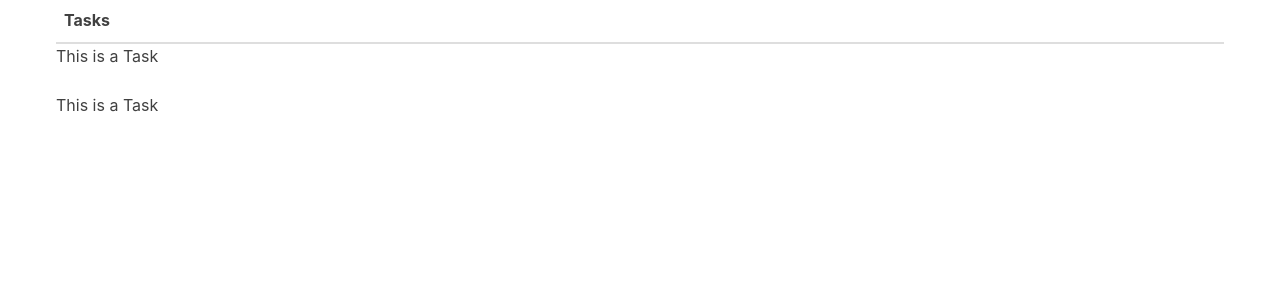
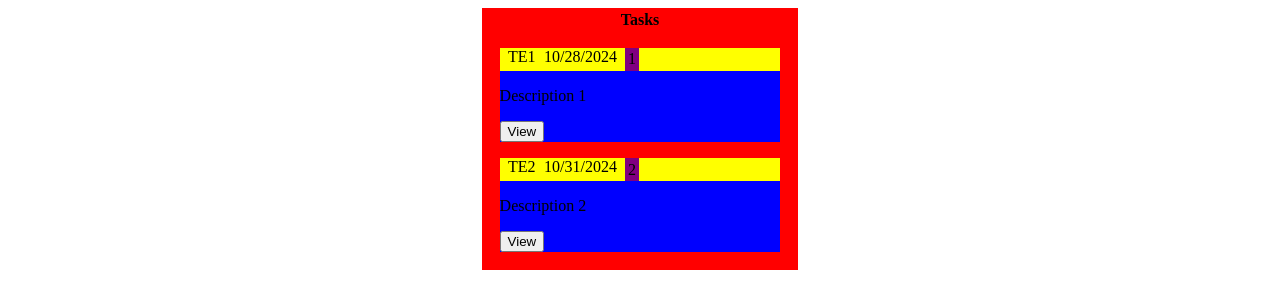
Before and after one commit to Ryan-Ficklin/Liftoff-Sirius, a React (Vite) app in the folder packages/react-frontend/: page / in a window 1280 px wide. Shown: the top 308 px of the page. Built offline with nearby package versions, Linux system fonts and the light colour scheme.

Commit message:
Worked on TaskTable

```diff
--- a/packages/react-frontend/src/App.jsx
+++ b/packages/react-frontend/src/App.jsx
@@ -1,12 +1,26 @@
-// src/MyApp.jsx
-import React from "react";
+import React, { useState } from "react";
 import Table from "./Table.jsx";
 
-function MyApp() {
-  return (
-    <div className ="container">
-      <Table />
-    </div>
-  );
+function App() {
+    const [tasks, setTasks] = useState([
+        {
+            tname: "TE1",
+            priority: "1",
+            description: "Description 1",
+            date: "10/28/2024"
+        },
+        {
+            tname: "TE2",
+            priority: "2",
+            description: "Description 2",
+            date: "10/31/2024"
+        }
+    ]);
+
+    return (
+        <div className ="container">
+            <Table taskData={tasks} />
+        </div>
+    );
 }
-export default MyApp;
+export default App;
--- a/packages/react-frontend/src/Table.jsx
+++ b/packages/react-frontend/src/Table.jsx
@@ -11,20 +11,26 @@ function TableHeader() {
     );
 }
 
-function TableBody() {
+function TableBody(props) {
+    const tasks = props.taskData.map((row, index) => {
+        return (
+            <div key={index}>
+                <TableTask task={row}/>
+            </div>
+        );
+    });
     return (
-        <tbody>
-            <TableTask />
-            <TableTask />
-        </tbody>
+        <div>
+            {tasks}
+        </div>
     );
 }
 
-function Table(){
+function Table(props){
     return(
-        <table>
+        <table className = "TaskTable">
             <TableHeader />
-            <TableBody />
+            <TableBody taskData={props.taskData} />
         </table>
     );
 }
--- a/packages/react-frontend/src/TableTask.jsx
+++ b/packages/react-frontend/src/TableTask.jsx
@@ -1,8 +1,17 @@
 import React from "react";
 
-function TableTask(){
+function TableTask(props){
+    const task = props.task;
     return(
-        <p> This is a Task </p>
+        <div className = "TableTask">
+            <div className = "TableTaskTop">
+                <div>{task.tname}</div>
+                <div id = "TableTaskTopDate">{task.date}</div>
+                <div id = "TableTaskTopPriority">{task.priority}</div>
+            </div>
+            <p>{task.description}</p>
+            <button className = "TableTaskButton"> View </button>
+         </div>
     );
 }
 
--- a/packages/react-frontend/src/main.jsx
+++ b/packages/react-frontend/src/main.jsx
@@ -2,7 +2,8 @@
 import React from "react";
 import ReactDOMClient from "react-dom/client";
 import App from "./App";
-import "./main.css";
+//import "./main.css";
+import "./test.css";
 
 const container = document.getElementById("root");
 
--- /dev/null
+++ b/packages/react-frontend/src/test.css
@@ -0,0 +1,41 @@
+.TaskTable {
+    align: center;
+    background-color: red;
+    padding: auto;
+    margin: auto;
+    width: 25%;
+}
+
+.TableTask{
+    display: block;
+    align: center;
+    background-color: blue;
+    width: auto;
+    padding: auto;
+    margin: 5%;
+}
+
+.TableTaskTop {
+    background-color: yellow;
+    display: flex;
+    margin: auto;
+    padding: auto;
+}
+
+.TableTaskTop > div{
+    margin-left: 3%;
+}
+
+#TableTaskTopDate{
+    align: right;
+}
+
+#TableTaskTopPriority{
+    align: right;
+    padding: 1%;
+    background-color: purple;
+}
+
+.TaskTableButton {
+    align: right;
+}
```
Also changed, not shown: 1 other file (tests, documents, lock files or other folders).
